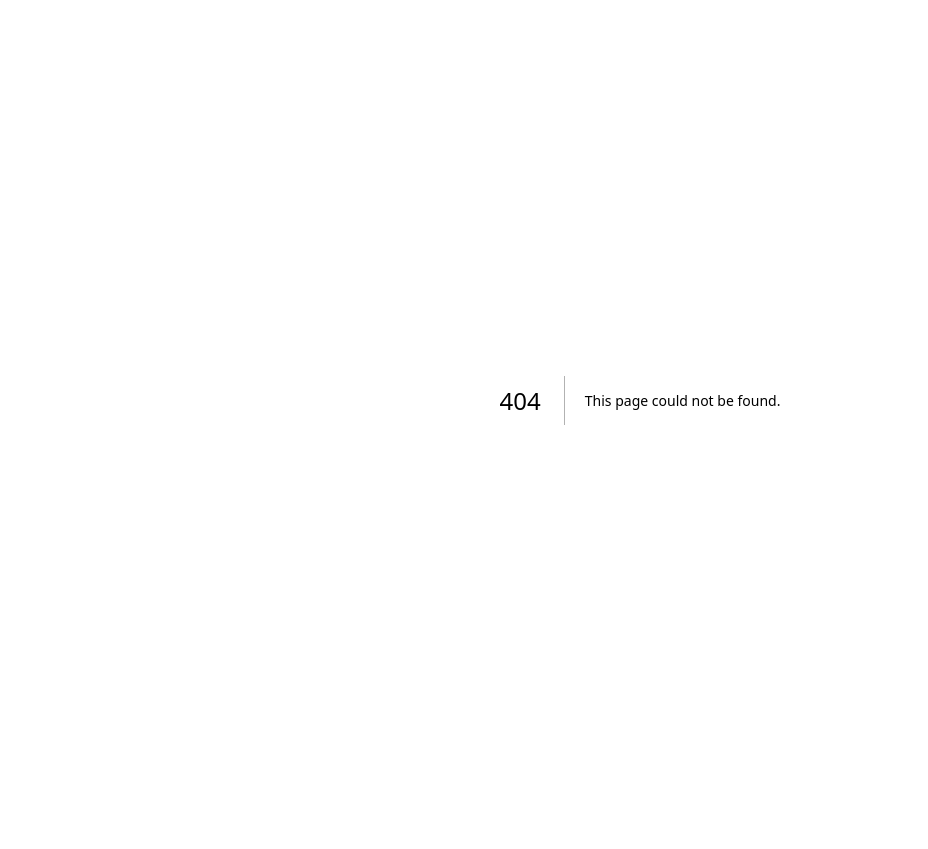
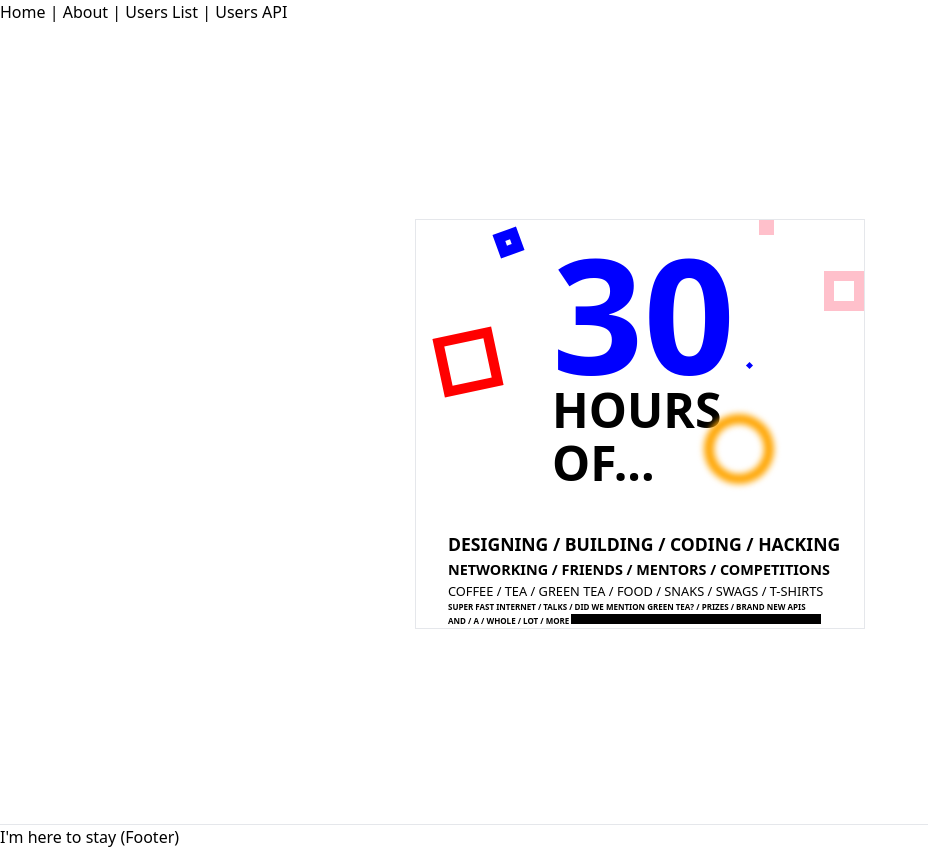
Before and after one commit to hdck007/freyja, a Next.js app: page /css in a window 1280 px wide. Before the commit this address had no page. Shown: the whole page, without its empty margins (0-928 px from the left). Before the commit the page ends 800 px from the top, so only its background shows below. Built offline with nearby package versions, Linux system fonts and the light colour scheme.

Commit message:
completed the css thing

```diff
--- a/pages/about.tsx
+++ /dev/null
@@ -1,10 +0,0 @@
-import Link from 'next/link'
-import Layout from '../components/Layout'
-
-const AboutPage = () => (
-  <Layout title="About | Next.js + TypeScript Example">
-    <p>This would be the select thing</p>
-  </Layout>
-)
-
-export default AboutPage
--- /dev/null
+++ b/pages/css.tsx
@@ -0,0 +1,37 @@
+import Link from "next/link";
+import Layout from "../components/Layout";
+
+const AboutPage = () => (
+  <Layout title="About | Next.js + TypeScript Example">
+    <div className="h-screen w-screen flex justify-center items-center">
+      <div className="w-[450px] border container">
+        <div className="big-box">{" "}</div>
+        <div className="circle"></div>
+        <div className="med-box"></div>
+        <div className="small-box"></div>
+        <div className="sqaure">{""}</div>
+        <div className="small-sqaure"></div>
+        <div className="hero">
+          <span>30</span><br/>
+          HOURS OF...
+        </div>
+        <div className="line1">DESIGNING / BUILDING / CODING / HACKING</div>
+        <div className="line2">
+          NETWORKING / FRIENDS / MENTORS / COMPETITIONS
+        </div>
+        <div className="line3">
+          COFFEE / TEA / GREEN TEA / FOOD / SNAKS / SWAGS / T-SHIRTS
+        </div>
+        <div className="line4">
+          SUPER FAST INTERNET / TALKS / DID WE MENTION GREEN TEA? / PRIZES /
+          BRAND NEW APIS
+        </div>
+        <div className="line5">
+          AND / A / WHOLE / LOT / MORE <div className="placeholder">{""}</div>
+        </div>
+      </div>
+    </div>
+  </Layout>
+);
+
+export default AboutPage;
--- a/pages/index.tsx
+++ b/pages/index.tsx
@@ -7,7 +7,7 @@ import AddOptionItem from "../components/AddOptionItem";
 const IndexPage = () => {
   const sourceItem = useRef<null | number>(null);
   const destinationItem = useRef<null | number>(null);
-  const [itemArray, setItemsArray] = useState<{name: string, id: string}[]>([]);
+  const [itemArray, setItemsArray] = useState<{name: string, id: stringp}[]>([]);
   const container = useRef(null);
 
   useEffect(() => {
--- a/styles/index.css
+++ b/styles/index.css
@@ -1,3 +1,111 @@
 @tailwind base;
 @tailwind components;
 @tailwind utilities;
+
+.container {
+    position: relative;
+    padding-left: 2rem;
+    font-weight: bold;
+    line-height: 1.6;
+}
+
+.hero{
+    width: 50%;
+    margin: 20px auto 40px auto;
+    font-size: 3rem;
+    line-height: 1.1;
+    font-weight: bold;
+}
+
+.hero > span {
+    margin: auto;
+    color: blue;
+    font-size: 10rem;
+    font-weight: bold;
+    line-height: 0.9;
+}
+
+.line1{
+    font-weight: 700;
+    font-size: 1.1rem;
+}
+
+.line2{
+    font-weight: 600;
+    font-size: 0.9rem;
+}
+
+.line3{
+    font-weight: 500;
+    font-size: 0.8rem;
+}
+
+.line4, .line5{
+    font-size: 0.5rem;
+}
+
+.line5 > div{
+    display: inline-block;
+    height: 10px;
+    width: 250px;
+    background-color: black;
+}
+
+.big-box{
+    position: absolute;
+    width: 40px;
+    height: 40px;
+    transform: rotate(-12deg);
+    top: 30%;
+    outline: red solid 10px;
+}
+
+.circle{
+    position: absolute;
+    border-radius: 1000px;
+    width: 50px;
+    height: 50px;
+    transform: rotate(-12deg);
+    top: 50%;
+    right: 100px;
+    outline: orange solid 10px;
+    filter: blur(3px);
+}
+
+.med-box{
+    position: absolute;
+    width: 20px;
+    height: 20px;
+    top: 15%;
+    right: 10px;
+    outline: pink solid 10px;
+}
+
+.sqaure{
+    position: absolute;
+    width: 15px;
+    height: 15px;
+    top: 0;
+    right: 20%;
+    background-color: pink;
+}
+
+.small-box{
+    position: absolute;
+    width: 5px;
+    height: 5px;
+    top: 5%;
+    left: 20%;
+    transform: rotate(-20deg);
+    outline: blue solid 10px;
+}
+
+.small-sqaure{
+    position: absolute;
+    height: 5px;
+    width: 5px;
+    transform: rotate(45deg);
+    background-color: blue;
+    top: 35%;
+    right: 25%;
+}
```
